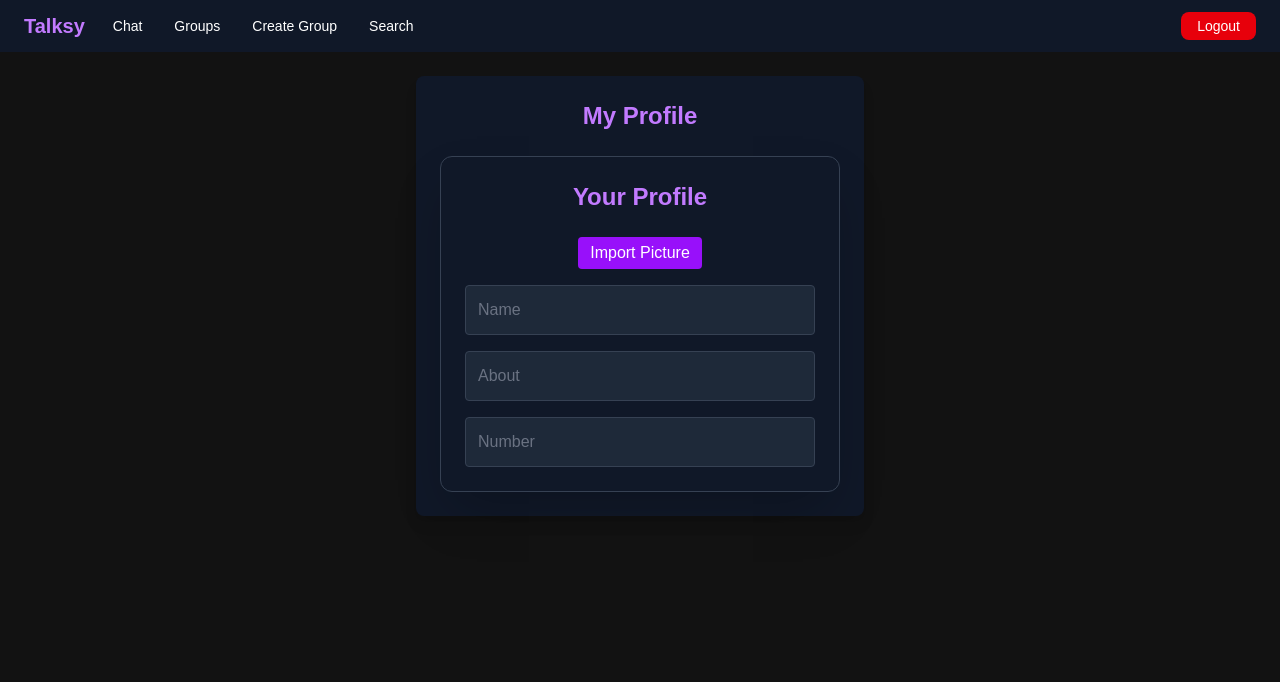
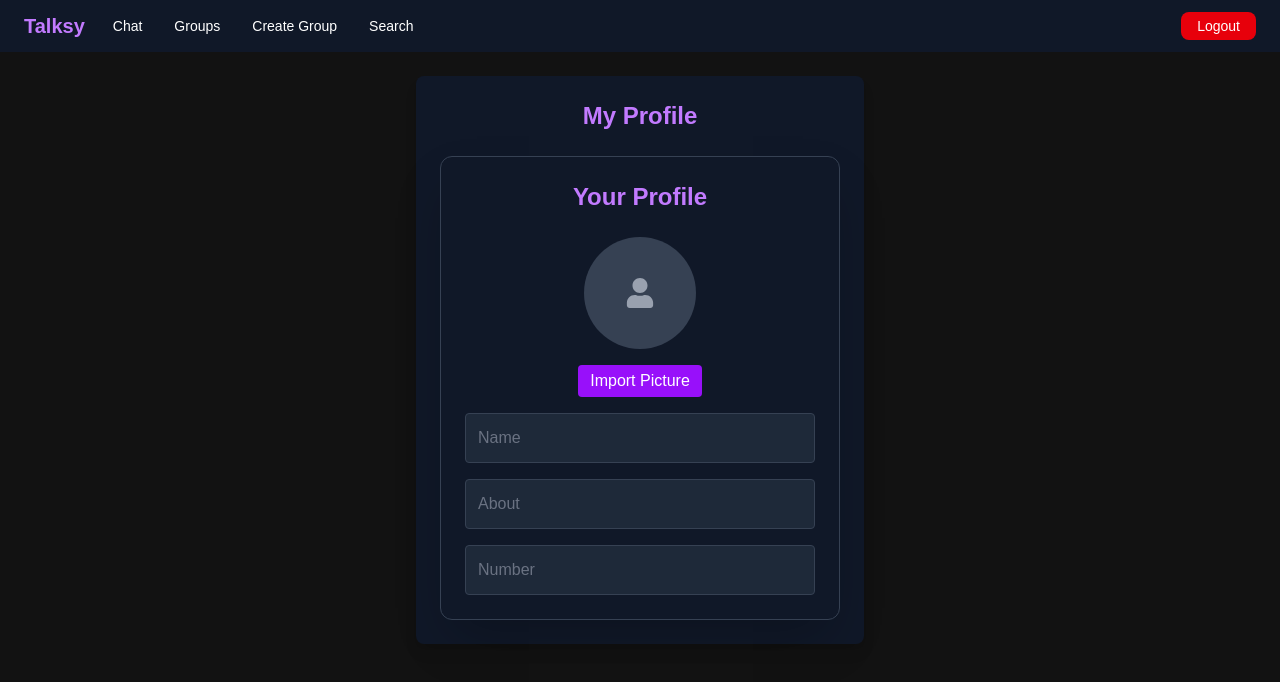
Before and after one commit to umair379/Talksy, a Next.js app: page /profile in a window 1280 px wide. Shown: the top 682 px of the page. Built offline with nearby package versions, Linux system fonts and the light colour scheme; no server answers; the database is empty; sample sign-in values are in the browser's storage.

Commit message:
Update ProfileForm.tsx

```diff
--- a/src/components/ProfileForm.tsx
+++ b/src/components/ProfileForm.tsx
@@ -6,6 +6,7 @@ import { doc, getDoc, setDoc } from "firebase/firestore";
 import { ref, uploadBytes, getDownloadURL, deleteObject } from "firebase/storage";
 import { User as FirebaseUser } from "firebase/auth";
 import Image from "next/image";
+import { FaUser } from "react-icons/fa"; // person icon
 
 export default function ProfileForm() {
   const [name, setName] = useState("");
@@ -57,7 +58,7 @@ export default function ProfileForm() {
     }
   }, [image, imageUrl]);
 
-  // function to automatically save profile
+  // automatic save function
   const autoSaveProfile = async (newImage: File | null = null) => {
     setSaving(true);
     try {
@@ -97,7 +98,7 @@ export default function ProfileForm() {
     if (saveTimeout.current) clearTimeout(saveTimeout.current);
     saveTimeout.current = setTimeout(() => {
       autoSaveProfile();
-    }, 1000); // save 1 sec after last keystroke
+    }, 1000);
   };
 
   // handle image change
@@ -141,16 +142,20 @@ export default function ProfileForm() {
 
       {/* DP Section */}
       <div className="flex flex-col items-center gap-2">
+        <div className="w-28 h-28 relative rounded-full overflow-hidden bg-gray-700 flex items-center justify-center text-gray-400 text-3xl">
           {previewUrl ? (
-          <>
-            <div className="w-28 h-28 relative">
             <Image
               src={previewUrl}
               alt="Profile"
               fill
-                className="rounded-full object-cover"
+              className="object-cover"
             />
+          ) : (
+            <FaUser />
+          )}
         </div>
+
+        {previewUrl ? (
           <div className="flex gap-2 mt-2">
             <label className="bg-purple-600 text-white px-3 py-1 rounded cursor-pointer hover:bg-purple-700">
               Change Picture
@@ -168,9 +173,8 @@ export default function ProfileForm() {
               Remove Picture
             </button>
           </div>
-          </>
         ) : (
-          <label className="bg-purple-600 text-white px-3 py-1 rounded cursor-pointer hover:bg-purple-700">
+          <label className="bg-purple-600 text-white px-3 py-1 rounded cursor-pointer hover:bg-purple-700 mt-2">
             Import Picture
             <input
               type="file"
```
Lines whose indentation alone changed are shown as unchanged.
